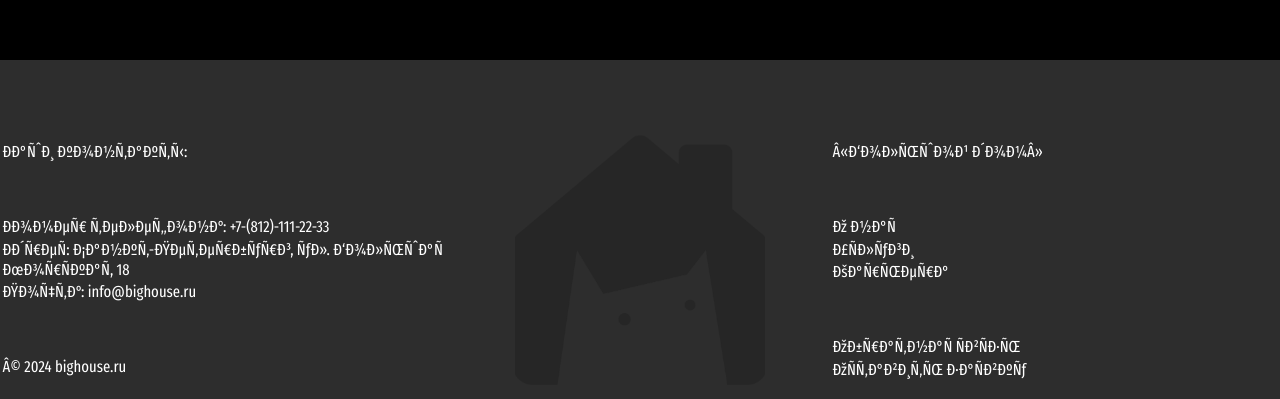
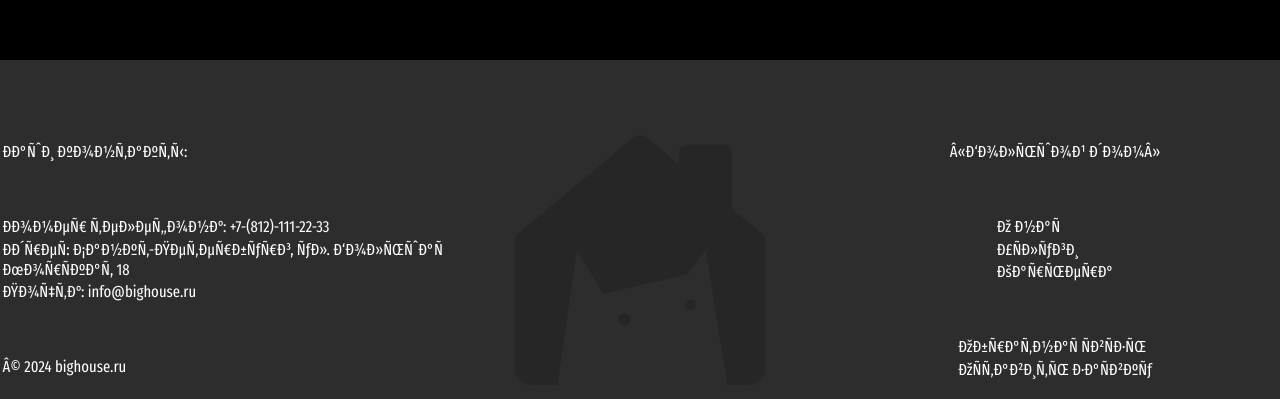
Before and after one commit to Alobin8999/BigHouseLanding, a plain HTML site: page index.html in a window 1280 px wide. Shown: the part 8219-8618 px from the top of the page. Drawn offline with nearby package versions, Linux system fonts and the light colour scheme; a script that the page names is missing.

Commit message:
restored

```diff
--- a/index.html
+++ b/index.html
@@ -100,7 +100,7 @@
 				<div class="text"><p>© 2024 bighouse.ru</p></div>
 			</div>
 			<div class="footer-section-image"><div class="font-logo"></div></div>
-			<div class="footer-section-add">
+			<div class="footer-section-adds">
 				<div class="text"><p><a href="#" style="text-decoration: none; color: white">«Большой дом»</a></a></p></div>
 				<div class="text">
 					<p><a href="#about" style="text-decoration: none; color: white">О нас</a></p>
@@ -752,7 +752,6 @@ nav{
 	height: auto;
 
 	flex: none;
-	align-self: stretch;
 	flex-grow: 0;
 }
 .carrier-text{
@@ -770,7 +769,6 @@ nav{
 	height: auto;
 
 	flex: none;
-	align-self: stretch;
 	flex-grow: 0;
 }
 .blocks{
@@ -910,20 +908,24 @@ footer{
 	background-size: cover;
 	width: 250px; height: 250px;
 }
-.footer-section-add{
+.footer-section-add, .footer-section-adds{
 	display: flex;
 	flex-direction: column;
 	justify-content: start;
 	align-items: flex-start;
 	padding: 30px 0;
 	gap: 50px;
+	min-width: 420px;
 
 	width: 420px;
 	height: 240px;
 
 	flex: none;
-	align-self: stretch;
 	flex-grow: 1;
+}
+.footer-section-adds{
+	justify-content: start;
+	align-items: center;
 }
 .text p{
 	margin: 2.5px;
```
